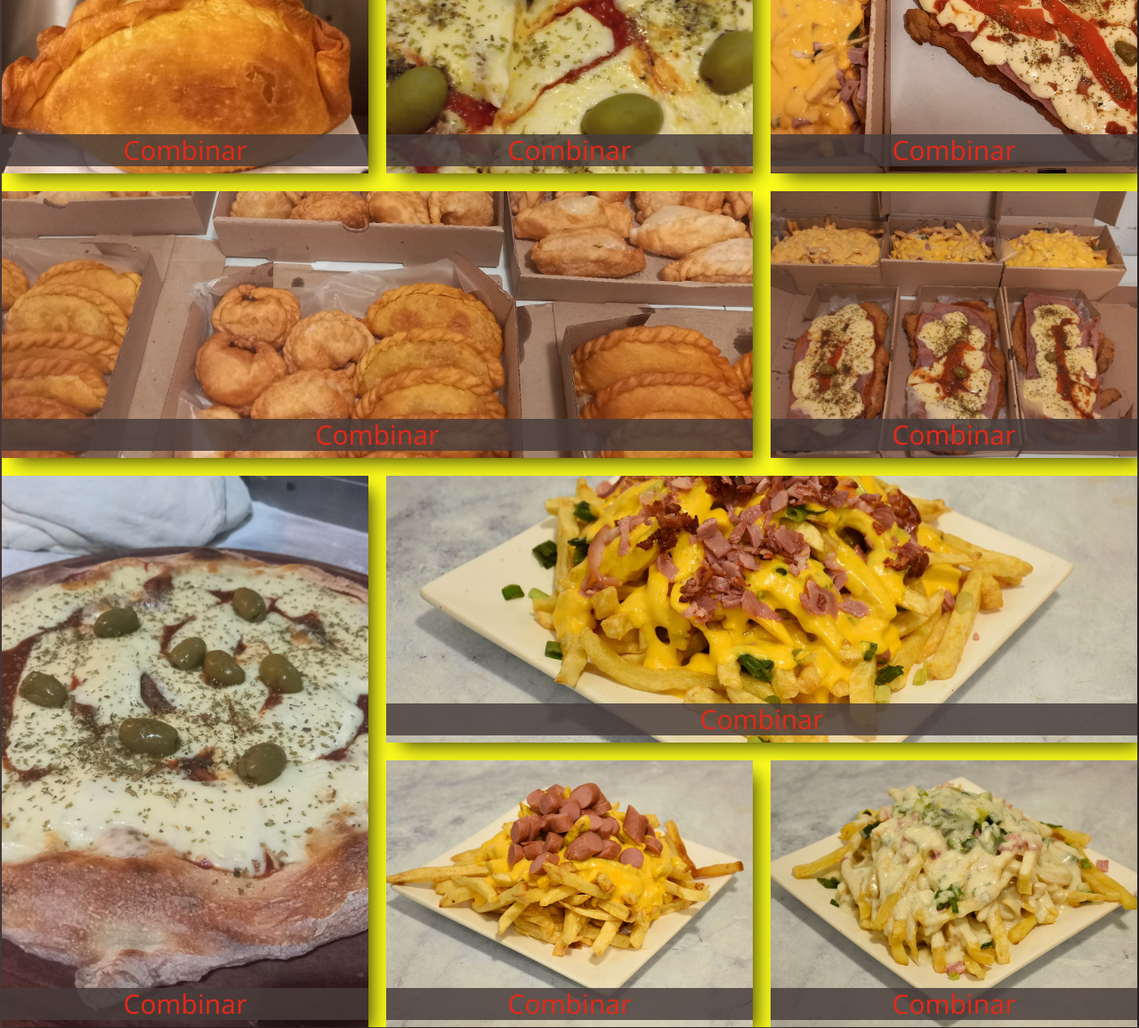
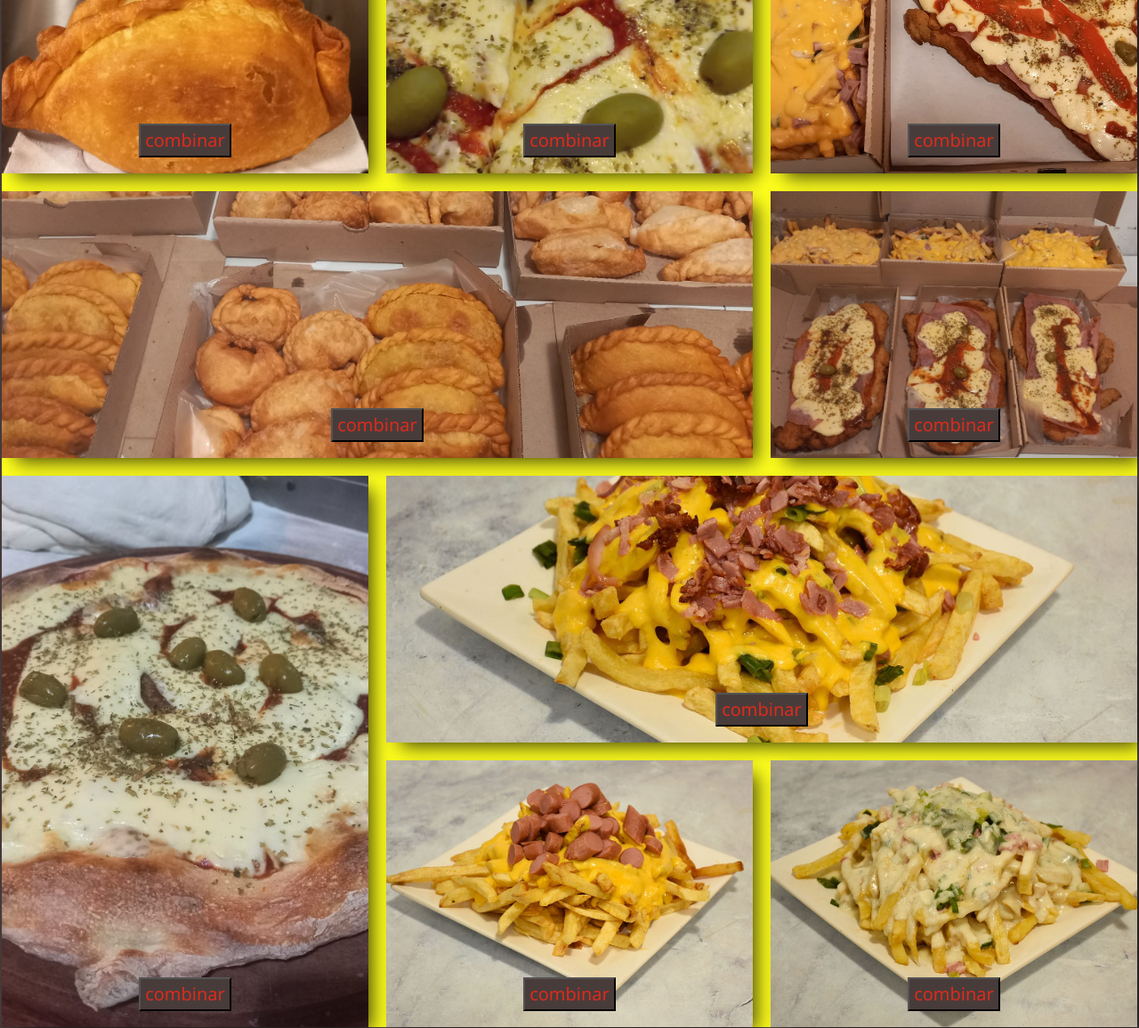
Before and after one commit to Pablociro/preentregapapasbomba, a website: page page/promociones.html in a window 1280 px wide. Shown: the part 1200-2356 px from the top of the page at 89% size. Drawn offline with nearby package versions, Linux system fonts and the light colour scheme.

Commit message:
cambios sombras

```diff
--- a/page/promociones.html
+++ b/page/promociones.html
@@ -95,39 +95,57 @@
       <section class="grid-galeria">
         <div class="grid-items primer-item">
           <img src="../img/papas (15).jpeg" alt="empanadas" />
-          <h3>Combinar</h3>
+          <h3>
+            <button class="boton">combinar</button>
+          </h3>
         </div>
         <div class="grid-items segundo-item">
           <img src="../img/papas (3).jpeg" alt="empanadas" />
-          <h3>Combinar</h3>
+          <h3>
+            <button class="boton">combinar</button>
+          </h3>
         </div>
         <div class="grid-items tercer-item">
           <img src="../img/papas (27).jpeg" alt="napoconpapascheddar" />
-          <h3>Combinar</h3>
+          <h3>
+            <button class="boton">combinar</button>
+          </h3>
         </div>
         <div class="grid-items cuarto-item">
           <img src="../img/papas (22).jpeg" alt="empanadas" />
-          <h3>Combinar</h3>
+          <h3>
+            <button class="boton">combinar</button>
+          </h3>
         </div>
         <div class="grid-items quinto-item">
           <img src="../img/papas (30).jpeg" alt="milas" />
-          <h3>Combinar</h3>
+          <h3>
+            <button class="boton">combinar</button>
+          </h3>
         </div>
         <div class="grid-items sexto-item">
           <img src="../img/papas (20).jpeg" alt="pizza" />
-          <h3>Combinar</h3>
+          <h3>
+            <button class="boton">combinar</button>
+          </h3>
         </div>
         <div class="grid-items septimo-item">
           <img src="../img/papas (6).jpeg" alt="papascheddar" />
-          <h3>Combinar</h3>
+          <h3>
+            <button class="boton">combinar</button>
+          </h3>
         </div>
         <div class="grid-items octavo-item">
           <img src="../img/papascheddar.jpeg" alt="papassalchi" />
-          <h3>Combinar</h3>
+          <h3>
+            <button class="boton">combinar</button>
+          </h3>
         </div>
         <div class="grid-items noveno-item">
           <img src="../img/papas (7).jpeg" alt="papasroque" />
-          <h3>Combinar</h3>
+          <h3>
+            <button class="boton">combinar</button>
+          </h3>
         </div>
       </section>
     </main>
--- a/scss/components/_main.scss
+++ b/scss/components/_main.scss
@@ -199,6 +199,9 @@ section {
     background-color: $color-4;
     text-align: center;
     margin: 5px;
+    box-shadow: 10px 10px 20px -6px rgba(0, 0, 0, 0.75);
+    -webkit-caja-sombra: 10px 10px 20px -6px rgba(0, 0, 0, 0.75);
+    -moz-caja-sombra: 10px 10px 20px -6px rgba(0, 0, 0, 0.75);
     img {
       height: 300px;
       width: 300px;
@@ -234,13 +237,16 @@ section {
       object-fit: cover;
       width: 100%;
       height: 60%;
+      box-shadow: 10px 10px 20px -6px rgba(0, 0, 0, 0.75);
+      -webkit-caja-sombra: 10px 10px 20px -6px rgba(0, 0, 0, 0.75);
+      -moz-caja-sombra: 10px 10px 20px -6px rgba(0, 0, 0, 0.75);
     }
     h3 {
       margin: 10px;
     }
     a {
       .boton {
-        transition: 1s;
+        transition: 3s;
         color: $color-2;
         background-color: $color-4;
         padding: 5px 5px 5px 5px;
@@ -271,6 +277,8 @@ section {
   gap: 20px;
   .grid-items {
     position: relative;
+    display: flex;
+    justify-content: center;
     img {
       width: 100%;
       height: 100%;
@@ -282,10 +290,19 @@ section {
     h3 {
       position: absolute;
       bottom: 0;
-      width: 100%;
-      background-color: #483c3bd2;
       color: $color-2;
-      text-align: center;
+      .boton {
+        transition: 3s;
+        color: $color-2;
+        background-color: $color-4;
+        padding: 5px 5px 5px 5px;
+        margin-bottom: 10px;
+        font-size: 20px;
+        &:hover {
+          color: $color-1;
+          background-color: $color-2;
+        }
+      }
     }
   }
   .cuarto-item {
@@ -323,6 +340,9 @@ section {
       img {
         width: 100%;
         height: 300px;
+        box-shadow: 10px 10px 20px -6px rgba(0, 0, 0, 0.75);
+        -webkit-caja-sombra: 10px 10px 20px -6px rgba(0, 0, 0, 0.75);
+        -moz-caja-sombra: 10px 10px 20px -6px rgba(0, 0, 0, 0.75);
       }
       h3 {
         margin: 10px;
```
Also changed, not shown: css/estilos.css.
